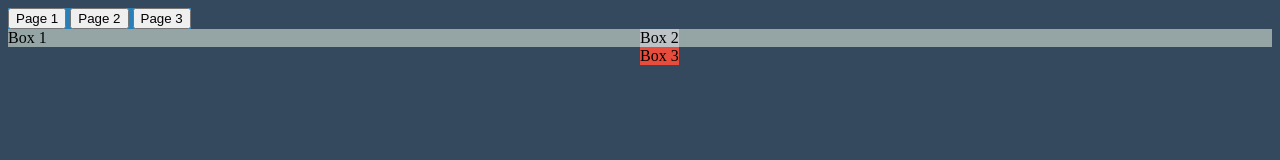
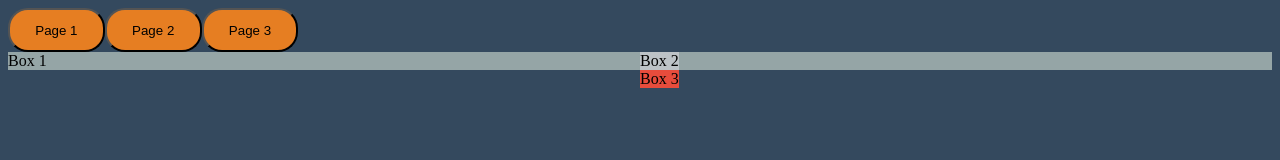
Before and after one commit to jcw2865/motorcycle-portfolio, a plain HTML site: page home.html in a window 1280 px wide. Drawn offline with Linux system fonts and the light colour scheme.

Commit message:
Added new pages.

```diff
--- a/home.css
+++ b/home.css
@@ -2,8 +2,22 @@ body {
     background-color: #34495e;
 }
 .navbar {
-    background-color: #2980b9;
-    width: fit-content;
+    display: flex;
+    flex-direction: row;
+    justify-content: flex-start;
+}
+.navbtn {
+    background-color: #e67e22;
+    cursor: pointer;
+    transition-duration: 0.5s;
+    padding-left: 2%;
+    padding-right: 2%;
+    padding-top: 1%;
+    padding-bottom: 1%;
+    border-radius: 20px;
+}
+.navbtn:hover {
+    background-color: #d35400;
 }
 #box1 {
     background-color: #95a5a6;
```
Also changed, not shown: harley/harley.html (added, +15 -0 lines), triumph/triumph.html (added, +14 -0 lines), harley/harley.css (added), triumph/triumph.css (added).
